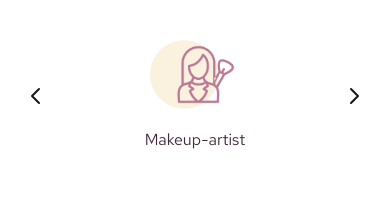
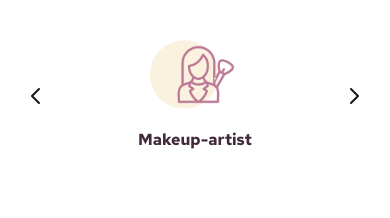
Before and after one commit to jameeshbx/jameeshbx-static-web-wellness, a Next.js app: page / in a window 390 px wide. Shown: the top 218 px of the page. Built offline with nearby package versions, Linux system fonts and the light colour scheme.

Commit message:
#3 category section responsive updated

```diff
--- a/src/app/components/categorysection.tsx
+++ b/src/app/components/categorysection.tsx
@@ -48,7 +48,7 @@ export function CategorySection() {
               className="object-contain"
             />
           </div>
-          <h3 className="font-manrope text-primarytext mt-2">
+          <h3 className="font-manrope text-primarytext font-black mt-2">
             {icons[currentIndex].title}
           </h3>
         </div>
@@ -95,7 +95,7 @@ export function CategorySection() {
                   className="object-contain"
                 />
               </div>
-              <h3 className="font-manrope text-primarytext">{icon.title}</h3>
+              <h3 className="font-manrope text-primarytext font-black">{icon.title}</h3>
             </div>
           ))}
         </div>
```
